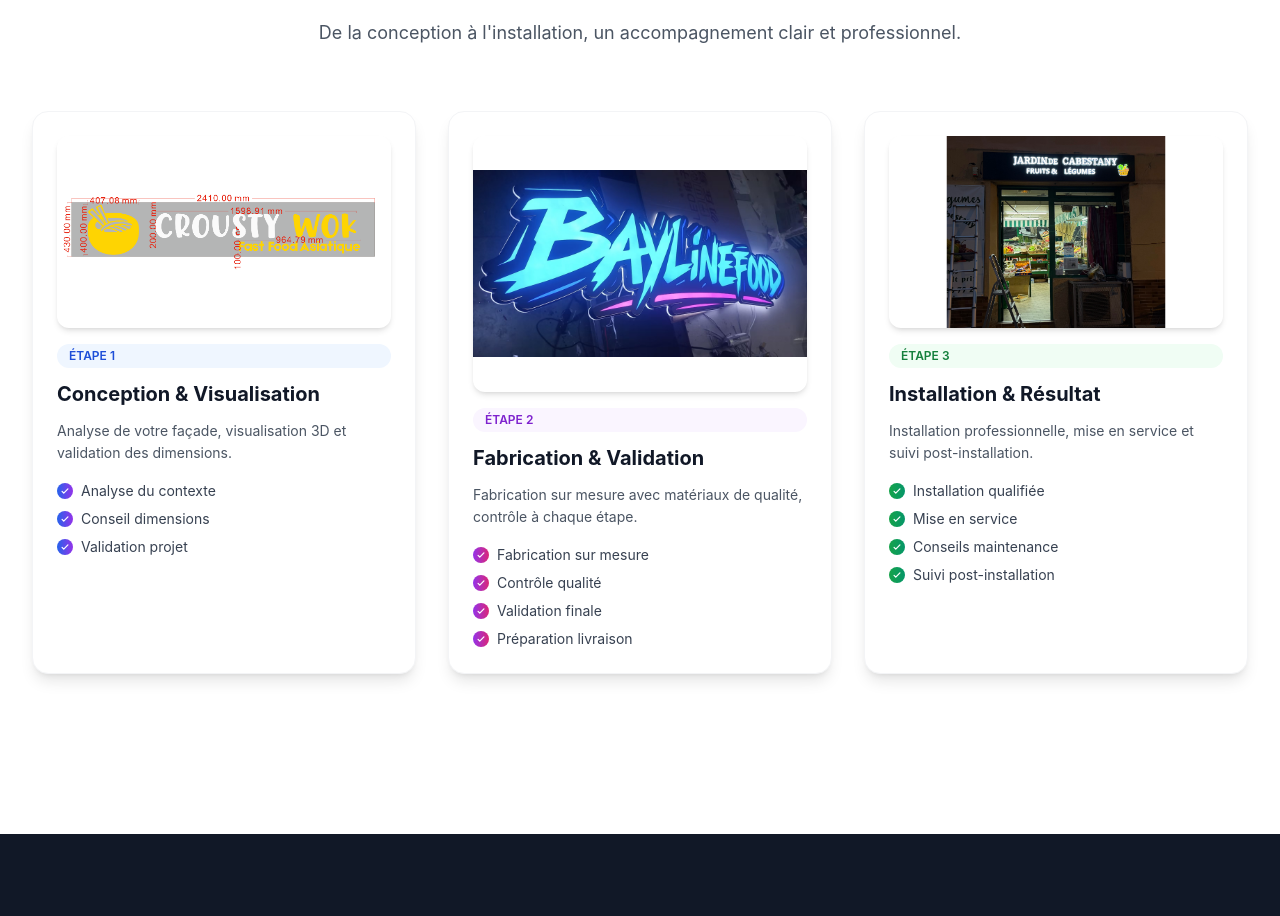
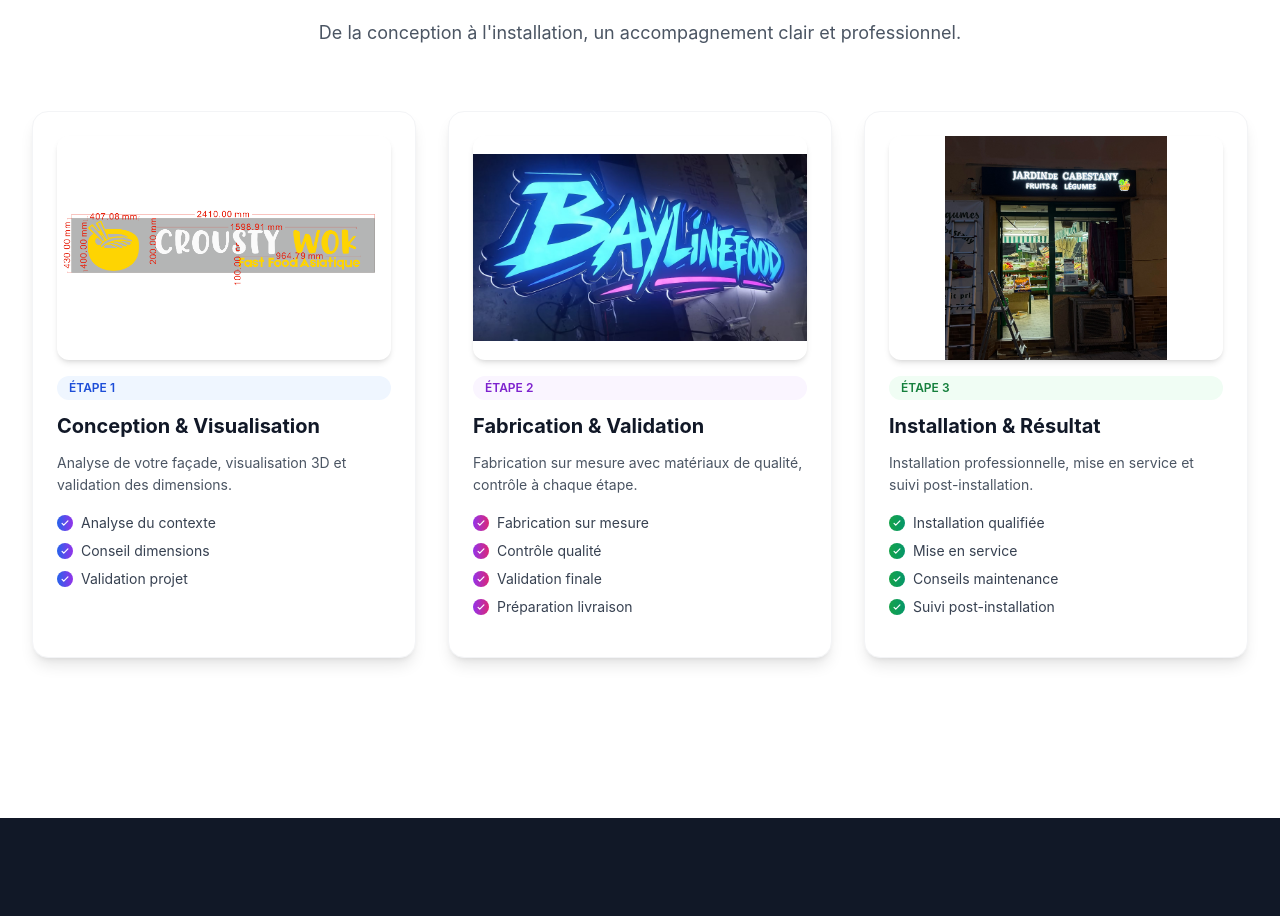
Before and after one commit to BcorpC/blight-website, a Next.js app: page /blight in a window 1280 px wide. Shown: the part 1720-2636 px from the top of the page. Built offline with nearby package versions, Linux system fonts and the light colour scheme.

Commit message:
Fix: Uniformisation des 3 cartes - même taille et alignement

```diff
--- a/app/blight/page.tsx
+++ b/app/blight/page.tsx
@@ -350,7 +350,7 @@ export default function BlightPage() {
           <div className="grid md:grid-cols-3 gap-8 mb-16">
             {/* Étape 1 */}
             <motion.div
-              className="bg-white rounded-2xl p-6 shadow-lg border border-gray-100 hover:shadow-xl transition-all duration-300 flex flex-col"
+              className="bg-white rounded-2xl p-6 shadow-lg border border-gray-100 hover:shadow-xl transition-all duration-300 flex flex-col h-full"
               initial={{ opacity: 0, y: 30 }}
               whileInView={{ opacity: 1, y: 0 }}
               viewport={{ once: true }}
@@ -358,7 +358,7 @@ export default function BlightPage() {
               whileHover={{ y: -5 }}
             >
               <motion.div
-                className="relative rounded-xl overflow-hidden shadow-md mb-4 h-48 flex items-center justify-center"
+                className="relative rounded-xl overflow-hidden shadow-md mb-4 h-56 flex items-center justify-center"
                 whileHover={{ scale: 1.03 }}
                 transition={{ duration: 0.3 }}
               >
@@ -413,7 +413,7 @@ export default function BlightPage() {
 
             {/* Étape 2 */}
             <motion.div
-              className="bg-white rounded-2xl p-6 shadow-lg border border-gray-100 hover:shadow-xl transition-all duration-300 flex flex-col"
+              className="bg-white rounded-2xl p-6 shadow-lg border border-gray-100 hover:shadow-xl transition-all duration-300 flex flex-col h-full"
               initial={{ opacity: 0, y: 30 }}
               whileInView={{ opacity: 1, y: 0 }}
               viewport={{ once: true }}
@@ -421,19 +421,17 @@ export default function BlightPage() {
               whileHover={{ y: -5 }}
             >
               <motion.div
-                className="relative rounded-xl overflow-hidden shadow-md mb-4 h-64 flex items-center justify-center"
+                className="relative rounded-xl overflow-hidden shadow-md mb-4 h-56 flex items-center justify-center"
                 whileHover={{ scale: 1.03 }}
                 transition={{ duration: 0.3 }}
               >
                 <Image
                   src="/blight/process/step-02-fabrication/fabrication-enseigne-led.JPG"
                   alt="Fabrication et validation"
-                  width={400}
-                  height={600}
+                  fill
+                  className="object-contain"
                   loading="lazy"
                   quality={85}
-                  sizes="(max-width: 768px) 100vw, 400px"
-                  className="w-full h-full object-contain"
                 />
               </motion.div>
               <motion.div
@@ -479,7 +477,7 @@ export default function BlightPage() {
 
             {/* Étape 3 */}
             <motion.div
-              className="bg-white rounded-2xl p-6 shadow-lg border border-gray-100 hover:shadow-xl transition-all duration-300 flex flex-col"
+              className="bg-white rounded-2xl p-6 shadow-lg border border-gray-100 hover:shadow-xl transition-all duration-300 flex flex-col h-full"
               initial={{ opacity: 0, y: 30 }}
               whileInView={{ opacity: 1, y: 0 }}
               viewport={{ once: true }}
@@ -487,20 +485,17 @@ export default function BlightPage() {
               whileHover={{ y: -5 }}
             >
               <motion.div
-                className="relative rounded-xl overflow-hidden shadow-md mb-4 h-48 flex items-center justify-center"
+                className="relative rounded-xl overflow-hidden shadow-md mb-4 h-56 flex items-center justify-center"
                 whileHover={{ scale: 1.03 }}
                 transition={{ duration: 0.3 }}
               >
                 <Image
                   src="/blight/process/step-03-installation/installation-enseigne-finale..jpeg"
                   alt="Installation et résultat final"
-                  width={400}
-                  height={250}
+                  fill
+                  className="object-contain"
                   loading="lazy"
                   quality={85}
-                  sizes="(max-width: 768px) 100vw, 400px"
-                  className="w-full h-full object-contain"
-                  style={{ transform: 'scale(1.15)' }}
                 />
               </motion.div>
               <motion.div
```
